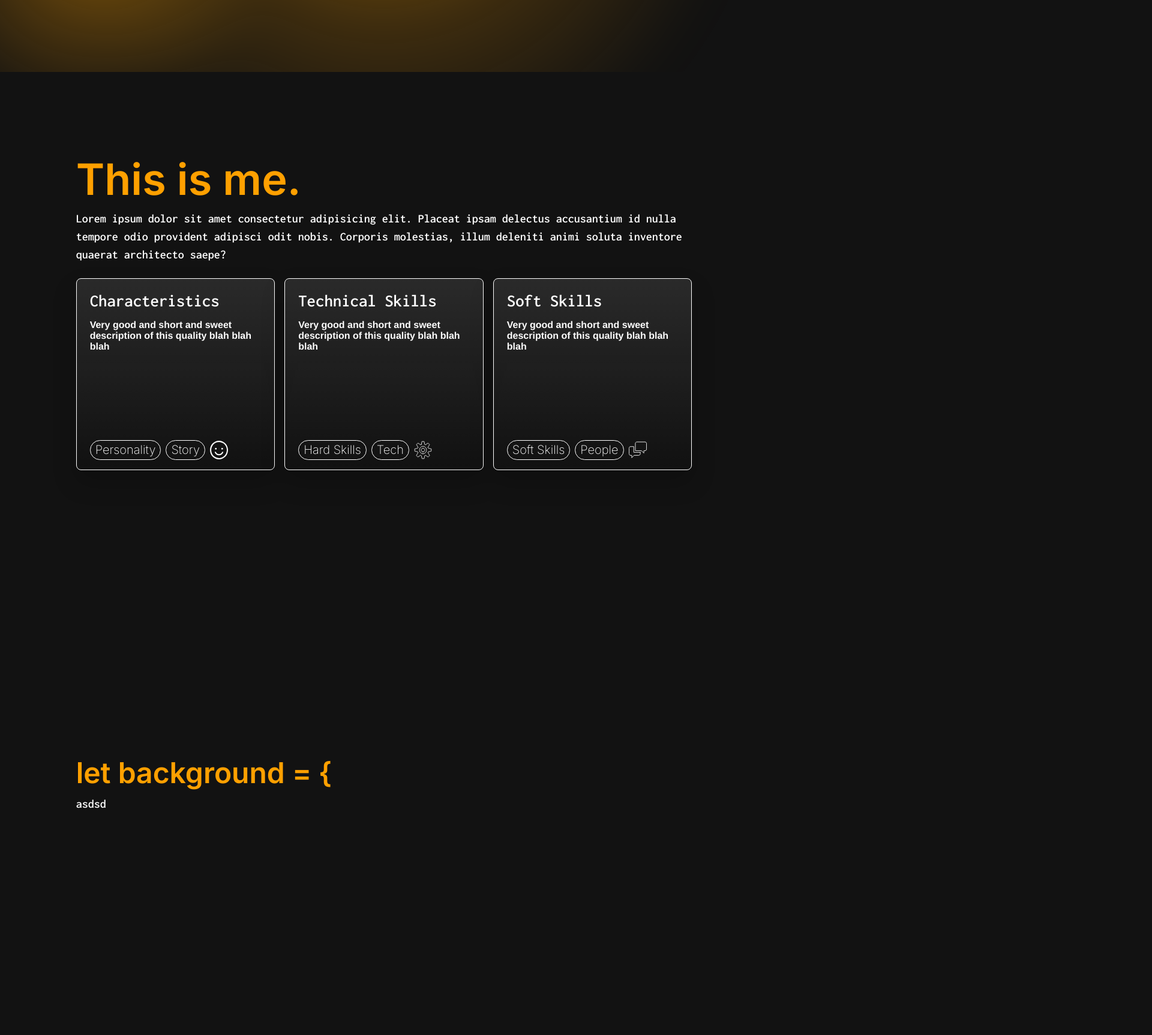
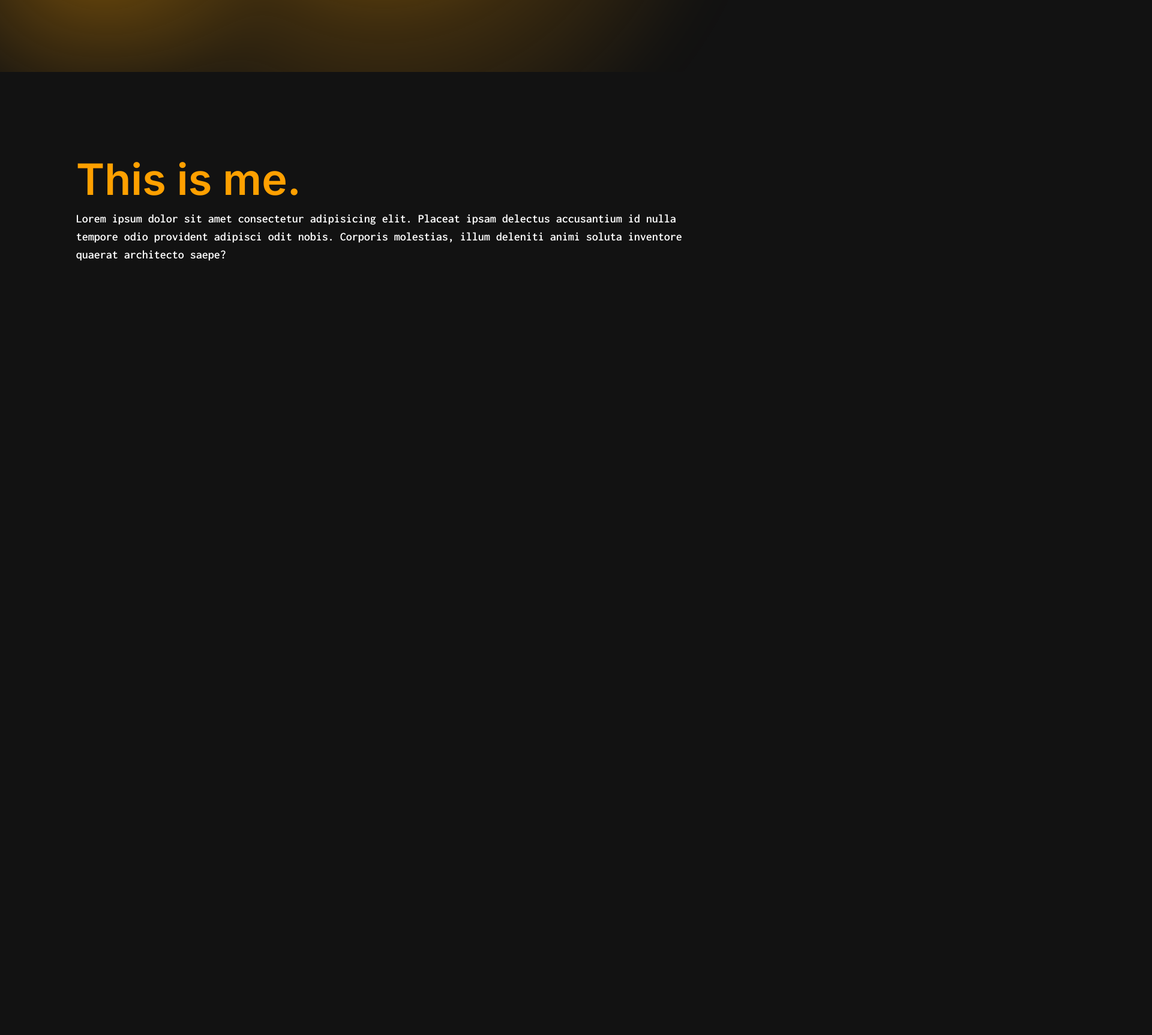
Before and after one commit to kane-chang/react-portfolio, a React (Vite) app: page / in a window 1280 px wide. Shown: the part 680-2406 px from the top of the page at 60% size, 1920 px wide, since content can reach past the window. Built offline with nearby package versions, Linux system fonts and the light colour scheme.

Commit message:
added pinning of #about and scrub animation of about cards for better UX

```diff
--- a/src/colors.css
+++ b/src/colors.css
@@ -44,23 +44,23 @@
 }
 
 #two {
-    top: 200vh;
+    top: 300vh;
 }
 
 #three {
-    top: 300vh;
+    top: 400vh;
 }
 #four {
-    top: 400vh;
+    top: 500vh;
 }
 #five {
-    top: 500vh;
+    top: 600vh;
 }
 #six {
-    top: 600vh;
+    top: 700vh;
 }
 #seven {
-    top: 700vh;
+    top: 800vh;
 }
 
 .gradient-orange {
--- a/src/components/SectionCard.jsx
+++ b/src/components/SectionCard.jsx
@@ -35,7 +35,10 @@ const AboutCard = (props) => {
     useGSAP(() => {
         gsap.from(".frame", {
             scrollTrigger: {
-                trigger: '.frame'
+                trigger: '#about',
+                scrub: 1,
+                pin: "#about",
+                pinSpacing: false,
             },
             x: 800,
             opacity: 0,
```
